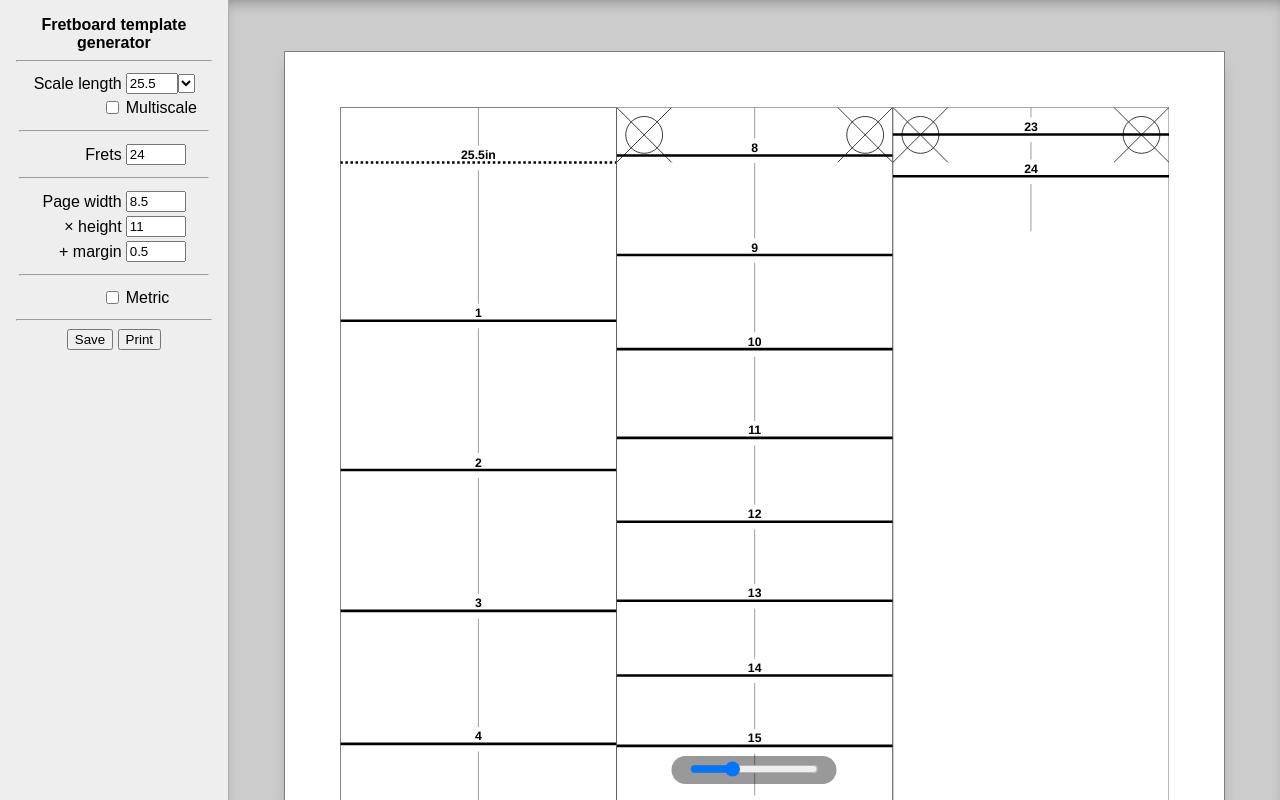
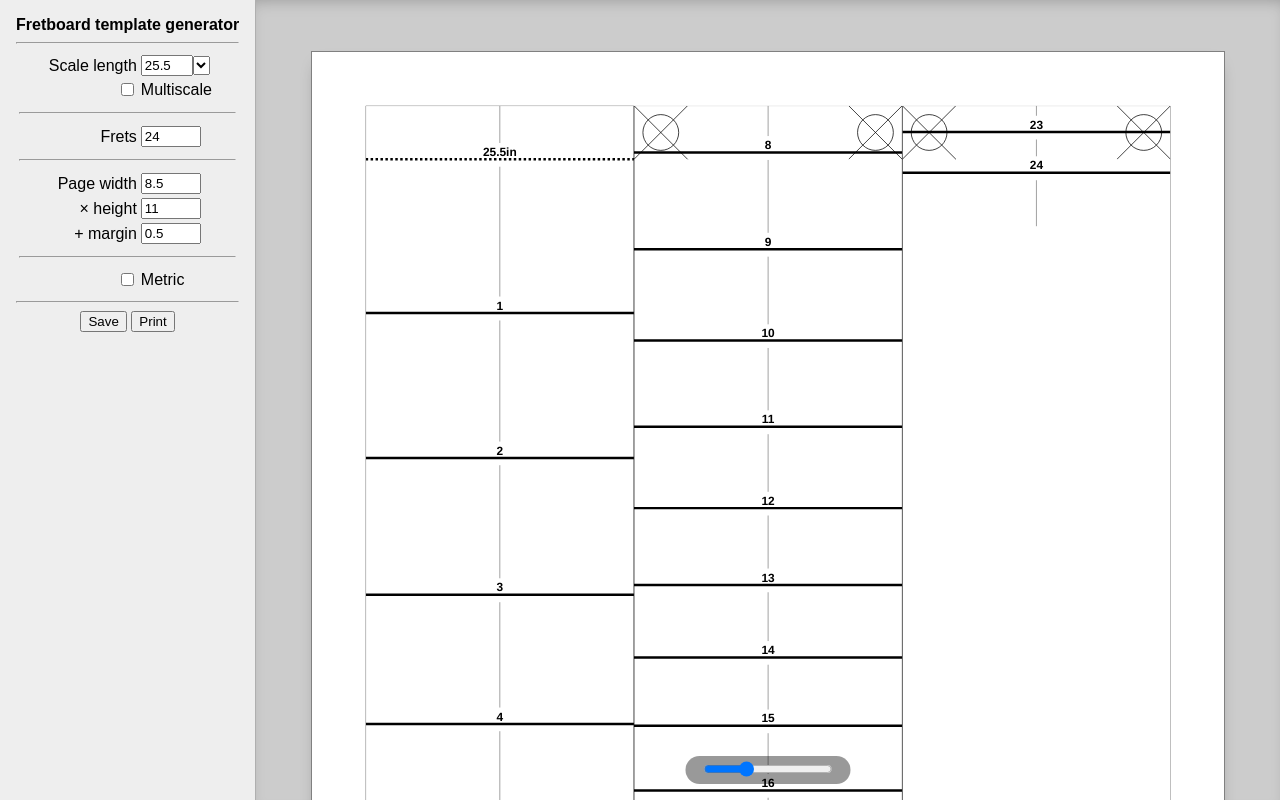
Before and after one commit to brian-c/fretboard-template-generator, a React (Vite) app: page / in a window 1280 px wide. Shown: the top 800 px of the page. Built offline with nearby package versions, Linux system fonts and the light colour scheme.

Commit message:
Clean up styles, mostly

```diff
--- a/src/app.tsx
+++ b/src/app.tsx
@@ -1,6 +1,6 @@
 import * as React from 'react';
 import { useState, useEffect } from 'react';
-import Controls from './controls';
+import Inputs from './inputs';
 import Page from './page';
 import Layout from './layout';
 import useLocalStorage from './use-local-storage';
@@ -21,16 +21,15 @@ const styles = StyleSheet.create({
     }
   },
 
-  input: {
+  inputsContainer: {
     background: '#eee',
     borderRight: '1px solid #0004',
     padding: '1rem',
-    width: '22ch',
   },
 
-  output: {
+  outputContainer: {
     background: '#ccc',
-    boxShadow: '0 0.5em 1em -0.5em #0006 inset',
+    boxShadow: '0 0.5em 1em -0.5em #0004 inset',
     display: 'flex',
     flexDirection: 'column',
     flexGrow: 1,
@@ -44,7 +43,7 @@ const styles = StyleSheet.create({
     padding: '4vw 4vw 5vw',
   },
 
-  scaleWrapper: {
+  scaleControlWrapper: {
     background: '#0006',
     borderRadius: '2rem',
     bottom: '1rem',
@@ -77,8 +76,8 @@ export default function App() {
   return (
     <React.Fragment>
       <main className={css(styles.app)}>
-        <section className={css(styles.input)}>
-          <Controls
+        <section className={css(styles.inputsContainer)}>
+          <Inputs
             frets={state.frets}
             firstScaleLength={state.firstScaleLength}
             multiscale={state.multiscale}
@@ -98,7 +97,7 @@ export default function App() {
           />
         </section>
 
-        <section className={css(styles.output)}>
+        <section className={css(styles.outputContainer)}>
           <div className={css(styles.layoutWrapper)}>
             <Page
               width={parseFloat(state.pageWidth)}
@@ -111,7 +110,7 @@ export default function App() {
             </Page>
           </div>
 
-          <div className={css(styles.scaleWrapper)}>
+          <div className={css(styles.scaleControlWrapper)}>
             <input
               type="range"
               min={1/10}
@@ -133,7 +132,7 @@ export default function App() {
         frets={parseFloat(state.frets) || 0}
         firstScaleLength={parseFloat(state.firstScaleLength) || 0}
         secondScaleLength={parseFloat(state.multiscale ? state.secondScaleLength : state.firstScaleLength) || 0}
-        perpendicularAt={parseFloat(state.perpendicularAt) || 1/2}
+        perpendicularAt={parseFloat(state.perpendicularAt) || 0}
         overlap={Math.min(state.metric ? 15 : 1/2, parseFloat(state.pageHeight) / 3)}
         unit={state.metric ? 'mm' : 'in'}
       />
--- a/src/fretboard.tsx
+++ b/src/fretboard.tsx
@@ -1,6 +1,36 @@
 import * as React from 'react';
+import { StyleSheet, css } from 'aphrodite';
 
 const FRET_TANG_WIDTH = '0.023in';
+
+const styles = StyleSheet.create({
+  centerLine: {
+    stroke: 'gray',
+    strokeWidth: '0.5pt',
+  },
+
+  fretLabelBackground: {
+    fill: 'white',
+  },
+
+  fretLabel: {
+    fill: 'black',
+    fontFamily: 'Helvetica Neue, sans-serif',
+    fontWeight: 'bold',
+    fontSize: '8pt',
+    stroke: 'none',
+    textAnchor: 'middle',
+  },
+
+  fretLine: {
+    stroke: 'black',
+    strokeWidth: FRET_TANG_WIDTH,
+  },
+
+  nut: {
+    strokeDasharray: FRET_TANG_WIDTH,
+  },
+});
 
 export function getFretPosition(
   fret: number,
@@ -10,7 +40,7 @@ export function getFretPosition(
   return scaleLength - scaleLength / (2 ** (fret / tones));
 }
 
-export default function({
+export default function Fretboard({
   frets,
   firstScaleLength,
   secondScaleLength,
@@ -28,12 +58,11 @@ export default function({
       height={`${height}${unit}`}
     >
       <line
+        className={css(styles.centerLine)}
         x1={`${width / 2}${unit}`}
         y1={0}
         x2={`${width / 2}${unit}`}
         y2={`${height}${unit}`}
-        stroke="gray"
-        strokeWidth="0.5pt"
       />
 
       {Array(frets + 1).fill(null).map((_, f) => {
@@ -52,22 +81,17 @@ export default function({
         return (
           <React.Fragment key={f}>
             <circle
+              className={css(styles.fretLabelBackground)}
               cx={`${width / 2}${unit}`}
               cy={`${yMidpoint}${unit}`}
+              transform="translate(0, -4)"
               r='8pt'
-              fill="white"
-              transform="translate(0, -4)"
             />
 
             <text
+              className={css(styles.fretLabel)}
               x={`${width / 2}${unit}`}
               y={`${yMidpoint}${unit}`}
-              fontFamily="Helvetica Neue, sans-serif"
-              fontWeight="bold"
-              fontSize="8pt"
-              textAnchor="middle"
-              fill="black"
-              stroke="none"
               transform="translate(0, -3)"
             >
               {f === 0 ? (
@@ -82,13 +106,11 @@ export default function({
             </text>
 
             <line
+              className={css(styles.fretLine, f === 0 && styles.nut)}
               x1={0}
               y1={`${y1}${unit}`}
               x2={`${width}${unit}`}
               y2={`${y2}${unit}`}
-              stroke="black"
-              strokeWidth={FRET_TANG_WIDTH}
-              strokeDasharray={f === 0 ? FRET_TANG_WIDTH : null}
             />
           </React.Fragment>
         );
--- a/src/controls.js
+++ b/src/inputs.js
@@ -1,14 +1,43 @@
 import React from 'react';
 import SvgSaveButton from './svg-save-button';
 import { inputPresets } from './presets';
+import { StyleSheet, css } from 'aphrodite';
 
 const MM_PER_INCH = 25.4;
+
+const styles = StyleSheet.create({
+  container: {
+    textAlign: 'center',
+    whiteSpace: 'nowrap',
+  },
+
+  leadingCell: {
+    fontWeight: 'normal',
+    textAlign: 'end',
+  },
+
+  trailingCell: {
+    textAlign: 'start'
+  },
+
+  textInput: {
+    width: '7ch',
+  },
+
+  textInputWithMenu: {
+    width: '6ch',
+  },
+
+  presetsMenu: {
+    width: '2.3ch',
+  },
+});
 
 function stringifyNumber(number) {
   return parseFloat(number.toFixed(3)).toString();
 }
 
-export default function({
+export default function Inputs({
   firstScaleLength,
   multiscale,
   secondScaleLength,
@@ -54,8 +83,8 @@ export default function({
   }
 
   return (
-    <React.Fragment>
-      <header style={{ textAlign: 'center' }}>
+    <div className={css(styles.container)}>
+      <header>
         <strong>Fretboard template generator</strong>
       </header>
 
@@ -64,22 +93,22 @@ export default function({
       <table style={{ width: '100%' }}>
         <tbody>
           <tr>
-            <td style={{ textAlign: 'right' }}>Scale length</td>
-            <td>
+            <th className={css(styles.leadingCell)}>Scale length</th>
+            <td className={css(styles.trailingCell)}>
               <input
                 type="number"
+                className={css(styles.textInput, styles.textInputWithMenu)}
                 name="firstScaleLength"
                 value={firstScaleLength}
                 step={metric ? 1 : 1/8}
                 onChange={onGeneralChange}
-                style={{ width: '6ch' }}
               />
 
               <select
+                className={css(styles.presetsMenu)}
                 aria-label="Presets"
                 value=""
                 onChange={onTemplateSelection}
-                style={{ width: '2.3ch' }}
               >
                 <option
                   value=""
@@ -99,7 +128,7 @@ export default function({
           </tr>
 
           <tr>
-            <td style={{ textAlign: 'right' }}>
+            <th className={css(styles.leadingCell)}>
               <input
                 type="checkbox"
                 id="multiscale-checkbox"
@@ -107,64 +136,43 @@ export default function({
                 checked={multiscale}
                 onChange={onGeneralChange}
               />
-            </td>
-            <td>
+            </th>
+            <td className={css(styles.trailingCell)}>
               <label htmlFor="multiscale-checkbox">Multiscale</label>
             </td>
           </tr>
-        </tbody>
 
           {multiscale && (
-          <tbody>
+            <React.Fragment>
               <tr>
-              <td style={{ textAlign: 'right' }}>Second scale</td>
-              <td>
+                <th className={css(styles.leadingCell)}>Second scale</th>
+                <td className={css(styles.trailingCell)}>
                   <input
                     type="number"
+                    className={css(styles.textInput)}
                     name="secondScaleLength"
                     value={secondScaleLength}
                     step={metric ? 1 : 1/8}
                     onChange={onGeneralChange}
-                  style={{ width: '7ch' }}
                   />
                 </td>
               </tr>
 
               <tr>
-              <td style={{ textAlign: 'right' }}>&perp; at</td>
-              <td>
+                <th className={css(styles.leadingCell)}>&perp; at</th>
+                <td className={css(styles.trailingCell)}>
                   <input
                     type="number"
+                    className={css(styles.textInput)}
                     name="perpendicularAt"
                     value={perpendicularAt}
                     step={1/10}
                     onChange={onGeneralChange}
-                  style={{ width: '7ch' }}
                   />
                 </td>
               </tr>
-          </tbody>
+            </React.Fragment>
           )}
-
-        <tbody>
-          <tr>
-            <td colSpan={2}>
-              <hr />
-            </td>
-          </tr>
-
-          <tr>
-            <td style={{ textAlign: 'right' }}>Frets</td>
-            <td>
-              <input
-                type="number"
-                name="frets"
-                value={frets}
-                step={1}
-                onChange={onGeneralChange}
-                style={{ width: '7ch' }} />
-            </td>
-          </tr>
 
           <tr>
             <td colSpan={2}>
@@ -173,47 +181,15 @@ export default function({
           </tr>
 
           <tr>
-            <td style={{ textAlign: 'right' }}>Page width</td>
-            <td>
+            <th className={css(styles.leadingCell)}>Frets</th>
+            <td className={css(styles.trailingCell)}>
               <input
                 type="number"
-                name="pageWidth"
-                value={pageWidth}
-                min={1}
-                step={metric ? 1 : 1/8}
+                className={css(styles.textInput)}
+                name="frets"
+                value={frets}
+                step={1}
                 onChange={onGeneralChange}
-                style={{ width: '7ch' }}
-              />
-            </td>
-          </tr>
-
-          <tr>
-            <td style={{ textAlign: 'right' }}>&times; height</td>
-            <td>
-              <input
-                type="number"
-                name="pageHeight"
-                value={pageHeight}
-                min={1}
-                step={metric ? 1 : 1/8}
-                onChange={onGeneralChange}
-                style={{ width: '7ch' }}
-              />
-            </td>
-          </tr>
-
-          <tr>
-            <td style={{ textAlign: 'right' }}>+ margin</td>
-            <td>
-              <input
-                type="number"
-                name="pageMargin"
-                value={pageMargin}
-                min={0}
-                max={Math.min(parseFloat(pageWidth), parseFloat(pageHeight)) / 3}
-                step={metric ? 1 : 1/8}
-                onChange={onGeneralChange}
-                style={{ width: '7ch' }}
               />
             </td>
           </tr>
@@ -225,7 +201,59 @@ export default function({
           </tr>
 
           <tr>
-            <td style={{ textAlign: 'right' }}>
+            <th className={css(styles.leadingCell)}>Page width</th>
+            <td className={css(styles.trailingCell)}>
+              <input
+                type="number"
+                className={css(styles.textInput)}
+                name="pageWidth"
+                value={pageWidth}
+                min={1}
+                step={metric ? 1 : 1/8}
+                onChange={onGeneralChange}
+              />
+            </td>
+          </tr>
+
+          <tr>
+            <th className={css(styles.leadingCell)}>&times; height</th>
+            <td className={css(styles.trailingCell)}>
+              <input
+                type="number"
+                className={css(styles.textInput)}
+                name="pageHeight"
+                value={pageHeight}
+                min={1}
+                step={metric ? 1 : 1/8}
+                onChange={onGeneralChange}
+              />
+            </td>
+          </tr>
+
+          <tr>
+            <th className={css(styles.leadingCell)}>+ margin</th>
+            <td className={css(styles.trailingCell)}>
+              <input
+                type="number"
+                className={css(styles.textInput)}
+                name="pageMargin"
+                value={pageMargin}
+                min={0}
+                max={Math.min(parseFloat(pageWidth), parseFloat(pageHeight)) / 3}
+                step={metric ? 1 : 1/8}
+                onChange={onGeneralChange}
+              />
+            </td>
+          </tr>
+
+          <tr>
+            <td colSpan={2}>
+              <hr />
+            </td>
+          </tr>
+
+          <tr>
+            <th className={css(styles.leadingCell)}>
               <input
                 type="checkbox"
                 id="metric-checkbox"
@@ -233,8 +261,8 @@ export default function({
                 checked={metric}
                 onChange={onMetricChange}
               />
-            </td>
-            <td>
+            </th>
+            <td className={css(styles.trailingCell)}>
               <label htmlFor="metric-checkbox">Metric</label>
             </td>
           </tr>
@@ -243,10 +271,16 @@ export default function({
 
       <hr />
 
-      <div style={{ textAlign: 'center' }}>
+      <section>
         <SvgSaveButton
           svgId={layoutSvgId}
-          filename={`${frets}-frets-on-${firstScaleLength + (multiscale ? `-through-${secondScaleLength}` : '')}${metric ? 'mm' : 'in'}-scale.svg`}
+          filename={[
+            `${frets}-frets-on-`,
+            firstScaleLength,
+            multiscale ? `-through-${secondScaleLength}` : '',
+            metric ? 'mm' : 'in',
+            `-scale.svg`
+          ].join('')}
         >
           Save
         </SvgSaveButton>
@@ -257,7 +291,7 @@ export default function({
         >
           Print
         </button>
+      </section>
     </div>
-    </React.Fragment>
   );
 }
--- a/src/layout.js
+++ b/src/layout.js
@@ -1,6 +1,15 @@
 import React from 'react';
 import Fretboard, { getFretPosition } from './fretboard';
 import RegistrationMark from './registration-mark';
+import { StyleSheet, css } from 'aphrodite';
+
+const styles = StyleSheet.create({
+  columnRect: {
+    fill: 'none',
+    stroke: 'black',
+    strokeWidth: '0.5pt',
+  },
+});
 
 function getColumnsCount(availableHeight, contentHeight, overlap) {
   const columnsForContent = Math.ceil(contentHeight / availableHeight);
@@ -13,7 +22,7 @@ function getColumnsCount(availableHeight, contentHeight, overlap) {
   }
 }
 
-export default function({
+export default function Layout({
   id,
   width,
   height,
@@ -64,9 +73,9 @@ export default function({
           x="50%"
           y="50%"
           textAnchor="middle"
-          >
-            Invalid input
-          </text>
+        >
+          Invalid input
+        </text>
       ) : Array(columnsCount).fill(null).map((_, c) => {
         const x = columnWidth * c;
 
@@ -79,13 +88,11 @@ export default function({
               height={`${height}${unit}`}
             >
               <rect
+                className={css(styles.columnRect)}
                 x={0}
                 y={0}
                 width={`${columnWidth}${unit}`}
                 height={`${height}${unit}`}
-                fill="none"
-                stroke="black"
-                strokeWidth="0.5pt"
               />
 
               <use
--- a/src/page.js
+++ b/src/page.js
@@ -1,24 +1,35 @@
 import React from 'react';
+import { StyleSheet, css } from 'aphrodite';
 
 const PIXELS_PER = {
   in: 96,
   mm: 96 / 25.4,
 }
 
-export default function({ width, height, margin, unit, style, children}) {
+const styles = StyleSheet.create({
+  page: {
+    background: 'white',
+    border: '1px solid gray',
+    boxShadow: '0 0.5em 1em -0.5em #0006',
+  },
+});
+
+export default function Page({
+  width,
+  height,
+  margin,
+  unit,
+  ...props
+}) {
   const ppu = PIXELS_PER[unit];
 
   return (
     <svg
+      className={css(styles.page)}
       viewBox={`${-1 * margin * ppu} ${-1 * margin * ppu} ${width * ppu} ${height * ppu}`}
-      style={{
-        ...style,
-        background: 'white',
-        border: '1px solid gray',
-        boxShadow: '0 0.5em 1em -0.5em #0006',
-      }}
+      {...props.style}
     >
-        {children}
+        {props.children}
     </svg>
   );
 }
--- a/src/registration-mark.js
+++ b/src/registration-mark.js
@@ -1,13 +1,17 @@
 import React from 'react';
+import { StyleSheet, css } from 'aphrodite';
 
-export default function({ size, unit }) {
+const styles = StyleSheet.create({
+  registrationMark: {
+    fill: 'none',
+    stroke: 'black',
+    strokeWidth: '0.5pt',
+  },
+});
+
+export default function RegistrationMark({ size, unit }) {
   return (
-    <g
-      fill="none"
-      stroke="black"
-      strokeWidth="0.5pt"
-      strokeDasharray="0"
-    >
+    <g className={css(styles.registrationMark)}>
       <circle
         cx={`${size / 2}${unit}`}
         cy={`${size / 2}${unit}`}
--- a/src/use-local-storage.ts
+++ b/src/use-local-storage.ts
@@ -14,7 +14,7 @@ function write(key: string, value: any): void {
   } catch (error) {}
 }
 
-function useLocalStorage(key: string, defaultValue: any): [any, Function] {
+export default function useLocalStorage(key: string, defaultValue: any): [any, Function] {
   const [value, setValue] = useState(read(key) || defaultValue);
 
   return [
@@ -24,6 +24,4 @@ function useLocalStorage(key: string, defaultValue: any): [any, Function] {
       setValue(newValue);
     },
   ];
-}
-
-export default useLocalStorage;
+};
```
Lines whose indentation alone changed are shown as unchanged.
